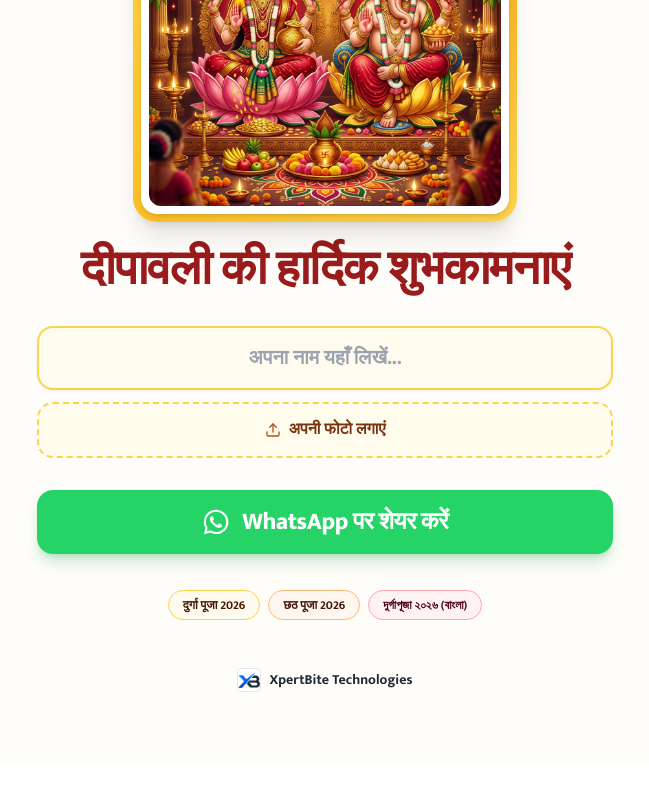
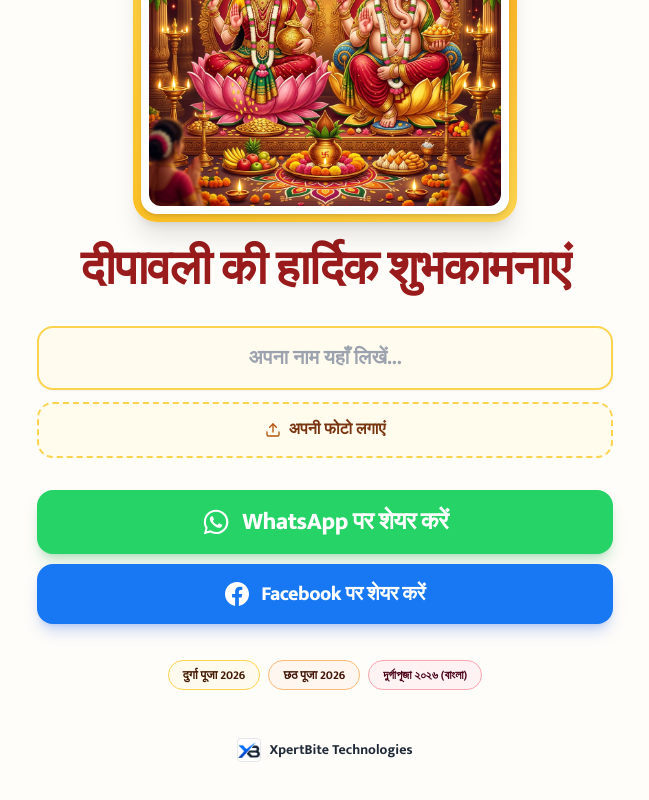
Before and after one commit to anilmonitor/xpertbite.in, a Next.js app: page /diwaliPuja2026 in a window 1280 px wide. Shown: the part 468-1268 px from the top of the page, without its empty margins (315-964 px from the left). Before the commit the page ends 1232 px from the top, so only its background shows below. Built offline with nearby package versions, Linux system fonts and the light colour scheme; a web font is replaced by a local one.

Commit message:
add facebook share

```diff
--- a/src/app/chhathPuja2026/chhath-puja-client.tsx
+++ b/src/app/chhathPuja2026/chhath-puja-client.tsx
@@ -254,6 +254,36 @@ export function ChhathPujaClient({ initialGreeting }: { initialGreeting?: any })
     }
   };
 
+  // Fast 100% Reliable Facebook Share
+  const handleFacebookShare = async () => {
+    if (isSavingDb) return;
+
+    try {
+      setIsSavingDb(true);
+      toast.info("Facebook खुल रहा है...");
+
+      const serverResult = await saveGreetingToServer();
+      let finalShareUrl = getShortShareUrl();
+      if (serverResult?.shareUrl) {
+        finalShareUrl = serverResult.shareUrl;
+      } else if (serverResult?.slug) {
+        finalShareUrl = getShortShareUrl(serverResult.slug);
+      }
+
+      const fbUrl = `https://www.facebook.com/sharer/sharer.php?u=${encodeURIComponent(finalShareUrl)}`;
+      const win = window.open(fbUrl, "_blank", "width=620,height=580");
+      if (!win) {
+        window.location.href = fbUrl;
+      }
+    } catch (err) {
+      console.error("Facebook share error:", err);
+      const fbUrl = `https://www.facebook.com/sharer/sharer.php?u=${encodeURIComponent(getShortShareUrl())}`;
+      window.open(fbUrl, "_blank");
+    } finally {
+      setIsSavingDb(false);
+    }
+  };
+
   // When user is typing, display the typed name immediately. Otherwise fallback to recipientGreeting or Anil.
   const displaySender = userName.trim()
     ? userName.trim()
@@ -374,8 +404,9 @@ export function ChhathPujaClient({ initialGreeting }: { initialGreeting?: any })
           )}
         </div>
 
-        {/* Big Grand 1-Tap WhatsApp Share Button */}
-        <div className="pt-2">
+        {/* Share Action Buttons (WhatsApp & Facebook) */}
+        <div className="pt-2 space-y-2.5">
+          {/* Big Grand 1-Tap WhatsApp Share Button */}
           <button
             type="button"
             disabled={isSavingDb}
@@ -387,6 +418,21 @@ export function ChhathPujaClient({ initialGreeting }: { initialGreeting?: any })
             </svg>
             <span className="font-hindi-royal tracking-tight">
               {isSavingDb ? "WhatsApp खुल रहा है..." : "WhatsApp पर शेयर करें"}
+            </span>
+          </button>
+
+          {/* Facebook Share Button */}
+          <button
+            type="button"
+            disabled={isSavingDb}
+            onClick={handleFacebookShare}
+            className="relative overflow-hidden w-full py-3.5 sm:py-4 px-6 bg-[#1877F2] hover:bg-[#166fe5] text-white font-black rounded-2xl text-lg sm:text-xl flex items-center justify-center gap-3 shadow-lg shadow-blue-600/25 active:scale-95 transition-all disabled:opacity-80"
+          >
+            <svg className="w-5 h-5 sm:w-6 sm:h-6 fill-current shrink-0" viewBox="0 0 24 24" xmlns="http://www.w3.org/2000/svg">
+              <path d="M24 12.073c0-6.627-5.373-12-12-12s-12 5.373-12 12c0 5.99 4.388 10.954 10.125 11.854v-8.385H7.078v-3.47h3.047V9.43c0-3.007 1.792-4.669 4.533-4.669 1.312 0 2.686.235 2.686.235v2.953H15.83c-1.491 0-1.956.925-1.956 1.874v2.25h3.328l-.532 3.47h-2.796v8.385C19.612 23.027 24 18.062 24 12.073z" />
+            </svg>
+            <span className="font-hindi-royal tracking-tight">
+              Facebook पर शेयर करें
             </span>
           </button>
         </div>
--- a/src/app/diwaliPuja2026/diwali-puja-client.tsx
+++ b/src/app/diwaliPuja2026/diwali-puja-client.tsx
@@ -254,6 +254,36 @@ export function DiwaliPujaClient({ initialGreeting }: { initialGreeting?: any })
     }
   };
 
+  // Fast 100% Reliable Facebook Share
+  const handleFacebookShare = async () => {
+    if (isSavingDb) return;
+
+    try {
+      setIsSavingDb(true);
+      toast.info("Facebook खुल रहा है...");
+
+      const serverResult = await saveGreetingToServer();
+      let finalShareUrl = getShortShareUrl();
+      if (serverResult?.shareUrl) {
+        finalShareUrl = serverResult.shareUrl;
+      } else if (serverResult?.slug) {
+        finalShareUrl = getShortShareUrl(serverResult.slug);
+      }
+
+      const fbUrl = `https://www.facebook.com/sharer/sharer.php?u=${encodeURIComponent(finalShareUrl)}`;
+      const win = window.open(fbUrl, "_blank", "width=620,height=580");
+      if (!win) {
+        window.location.href = fbUrl;
+      }
+    } catch (err) {
+      console.error("Facebook share error:", err);
+      const fbUrl = `https://www.facebook.com/sharer/sharer.php?u=${encodeURIComponent(getShortShareUrl())}`;
+      window.open(fbUrl, "_blank");
+    } finally {
+      setIsSavingDb(false);
+    }
+  };
+
   // When user is typing, display the typed name immediately. Otherwise fallback to recipientGreeting or Anil.
   const displaySender = userName.trim()
     ? userName.trim()
@@ -374,8 +404,9 @@ export function DiwaliPujaClient({ initialGreeting }: { initialGreeting?: any })
           )}
         </div>
 
-        {/* Big Grand 1-Tap WhatsApp Share Button */}
-        <div className="pt-2">
+        {/* Share Action Buttons (WhatsApp & Facebook) */}
+        <div className="pt-2 space-y-2.5">
+          {/* Big Grand 1-Tap WhatsApp Share Button */}
           <button
             type="button"
             disabled={isSavingDb}
@@ -387,6 +418,21 @@ export function DiwaliPujaClient({ initialGreeting }: { initialGreeting?: any })
             </svg>
             <span className="font-hindi-royal tracking-tight">
               {isSavingDb ? "WhatsApp खुल रहा है..." : "WhatsApp पर शेयर करें"}
+            </span>
+          </button>
+
+          {/* Facebook Share Button */}
+          <button
+            type="button"
+            disabled={isSavingDb}
+            onClick={handleFacebookShare}
+            className="relative overflow-hidden w-full py-3.5 sm:py-4 px-6 bg-[#1877F2] hover:bg-[#166fe5] text-white font-black rounded-2xl text-lg sm:text-xl flex items-center justify-center gap-3 shadow-lg shadow-blue-600/25 active:scale-95 transition-all disabled:opacity-80"
+          >
+            <svg className="w-5 h-5 sm:w-6 sm:h-6 fill-current shrink-0" viewBox="0 0 24 24" xmlns="http://www.w3.org/2000/svg">
+              <path d="M24 12.073c0-6.627-5.373-12-12-12s-12 5.373-12 12c0 5.99 4.388 10.954 10.125 11.854v-8.385H7.078v-3.47h3.047V9.43c0-3.007 1.792-4.669 4.533-4.669 1.312 0 2.686.235 2.686.235v2.953H15.83c-1.491 0-1.956.925-1.956 1.874v2.25h3.328l-.532 3.47h-2.796v8.385C19.612 23.027 24 18.062 24 12.073z" />
+            </svg>
+            <span className="font-hindi-royal tracking-tight">
+              Facebook पर शेयर करें
             </span>
           </button>
         </div>
--- a/src/app/durgapuja2026/durga-puja-client.tsx
+++ b/src/app/durgapuja2026/durga-puja-client.tsx
@@ -260,6 +260,36 @@ export function DurgaPujaClient({ initialGreeting }: { initialGreeting?: any })
     }
   };
 
+  // Fast 100% Reliable Facebook Share
+  const handleFacebookShare = async () => {
+    if (isSavingDb) return;
+
+    try {
+      setIsSavingDb(true);
+      toast.info("Facebook खुल रहा है...");
+
+      const serverResult = await saveGreetingToServer();
+      let finalShareUrl = getShortShareUrl();
+      if (serverResult?.shareUrl) {
+        finalShareUrl = serverResult.shareUrl;
+      } else if (serverResult?.slug) {
+        finalShareUrl = getShortShareUrl(serverResult.slug);
+      }
+
+      const fbUrl = `https://www.facebook.com/sharer/sharer.php?u=${encodeURIComponent(finalShareUrl)}`;
+      const win = window.open(fbUrl, "_blank", "width=620,height=580");
+      if (!win) {
+        window.location.href = fbUrl;
+      }
+    } catch (err) {
+      console.error("Facebook share error:", err);
+      const fbUrl = `https://www.facebook.com/sharer/sharer.php?u=${encodeURIComponent(getShortShareUrl())}`;
+      window.open(fbUrl, "_blank");
+    } finally {
+      setIsSavingDb(false);
+    }
+  };
+
   // When user is typing, display the typed name immediately. Otherwise fallback to recipientGreeting or Anil.
   const displaySender = userName.trim()
     ? userName.trim()
@@ -382,8 +412,9 @@ export function DurgaPujaClient({ initialGreeting }: { initialGreeting?: any })
           )}
         </div>
 
-        {/* Big Grand 1-Tap WhatsApp Share Button */}
-        <div className="pt-2">
+        {/* Share Action Buttons (WhatsApp & Facebook) */}
+        <div className="pt-2 space-y-2.5">
+          {/* Big Grand 1-Tap WhatsApp Share Button */}
           <button
             type="button"
             disabled={isSavingDb}
@@ -395,6 +426,21 @@ export function DurgaPujaClient({ initialGreeting }: { initialGreeting?: any })
             </svg>
             <span className="font-hindi-royal tracking-tight">
               {isSavingDb ? "WhatsApp खुल रहा है..." : "WhatsApp पर शेयर करें"}
+            </span>
+          </button>
+
+          {/* Facebook Share Button */}
+          <button
+            type="button"
+            disabled={isSavingDb}
+            onClick={handleFacebookShare}
+            className="relative overflow-hidden w-full py-3.5 sm:py-4 px-6 bg-[#1877F2] hover:bg-[#166fe5] text-white font-black rounded-2xl text-lg sm:text-xl flex items-center justify-center gap-3 shadow-lg shadow-blue-600/25 active:scale-95 transition-all disabled:opacity-80"
+          >
+            <svg className="w-5 h-5 sm:w-6 sm:h-6 fill-current shrink-0" viewBox="0 0 24 24" xmlns="http://www.w3.org/2000/svg">
+              <path d="M24 12.073c0-6.627-5.373-12-12-12s-12 5.373-12 12c0 5.99 4.388 10.954 10.125 11.854v-8.385H7.078v-3.47h3.047V9.43c0-3.007 1.792-4.669 4.533-4.669 1.312 0 2.686.235 2.686.235v2.953H15.83c-1.491 0-1.956.925-1.956 1.874v2.25h3.328l-.532 3.47h-2.796v8.385C19.612 23.027 24 18.062 24 12.073z" />
+            </svg>
+            <span className="font-hindi-royal tracking-tight">
+              Facebook पर शेयर करें
             </span>
           </button>
         </div>
--- a/src/app/durgapujabengali2026/durga-puja-bengali-client.tsx
+++ b/src/app/durgapujabengali2026/durga-puja-bengali-client.tsx
@@ -252,6 +252,36 @@ export function DurgaPujaBengaliClient({ initialGreeting }: { initialGreeting?:
     }
   };
 
+  // Fast 100% Reliable Facebook Share
+  const handleFacebookShare = async () => {
+    if (isSavingDb) return;
+
+    try {
+      setIsSavingDb(true);
+      toast.info("Facebook ওপেন হচ্ছে...");
+
+      const serverResult = await saveGreetingToServer();
+      let finalShareUrl = getShortShareUrl();
+      if (serverResult?.shareUrl) {
+        finalShareUrl = serverResult.shareUrl;
+      } else if (serverResult?.slug) {
+        finalShareUrl = getShortShareUrl(serverResult.slug);
+      }
+
+      const fbUrl = `https://www.facebook.com/sharer/sharer.php?u=${encodeURIComponent(finalShareUrl)}`;
+      const win = window.open(fbUrl, "_blank", "width=620,height=580");
+      if (!win) {
+        window.location.href = fbUrl;
+      }
+    } catch (err) {
+      console.error("Facebook share error:", err);
+      const fbUrl = `https://www.facebook.com/sharer/sharer.php?u=${encodeURIComponent(getShortShareUrl())}`;
+      window.open(fbUrl, "_blank");
+    } finally {
+      setIsSavingDb(false);
+    }
+  };
+
   // When user is typing, display the typed name immediately. Otherwise fallback to recipientGreeting or Anil.
   const displaySender = userName.trim()
     ? userName.trim()
@@ -374,8 +404,9 @@ export function DurgaPujaBengaliClient({ initialGreeting }: { initialGreeting?:
           )}
         </div>
 
-        {/* 1-Tap WhatsApp Share Button */}
-        <div className="pt-2">
+        {/* Share Action Buttons (WhatsApp & Facebook) */}
+        <div className="pt-2 space-y-2.5">
+          {/* 1-Tap WhatsApp Share Button */}
           <button
             type="button"
             disabled={isSavingDb}
@@ -387,6 +418,21 @@ export function DurgaPujaBengaliClient({ initialGreeting }: { initialGreeting?:
             </svg>
             <span className="font-bold tracking-tight">
               {isSavingDb ? "WhatsApp ওপেন হচ্ছে..." : "WhatsApp-এ শেয়ার করুন"}
+            </span>
+          </button>
+
+          {/* Facebook Share Button */}
+          <button
+            type="button"
+            disabled={isSavingDb}
+            onClick={handleFacebookShare}
+            className="relative overflow-hidden w-full py-3.5 sm:py-4 px-6 bg-[#1877F2] hover:bg-[#166fe5] text-white font-black rounded-2xl text-lg sm:text-xl flex items-center justify-center gap-3 shadow-lg shadow-blue-600/25 active:scale-95 transition-all disabled:opacity-80"
+          >
+            <svg className="w-5 h-5 sm:w-6 sm:h-6 fill-current shrink-0" viewBox="0 0 24 24" xmlns="http://www.w3.org/2000/svg">
+              <path d="M24 12.073c0-6.627-5.373-12-12-12s-12 5.373-12 12c0 5.99 4.388 10.954 10.125 11.854v-8.385H7.078v-3.47h3.047V9.43c0-3.007 1.792-4.669 4.533-4.669 1.312 0 2.686.235 2.686.235v2.953H15.83c-1.491 0-1.956.925-1.956 1.874v2.25h3.328l-.532 3.47h-2.796v8.385C19.612 23.027 24 18.062 24 12.073z" />
+            </svg>
+            <span className="font-bold tracking-tight">
+              Facebook-এ শেয়ার করুন
             </span>
           </button>
         </div>
```
Also changed, not shown: public/diwali/diwali.gif (added), 1 other file (tests, documents, lock files or other folders).
